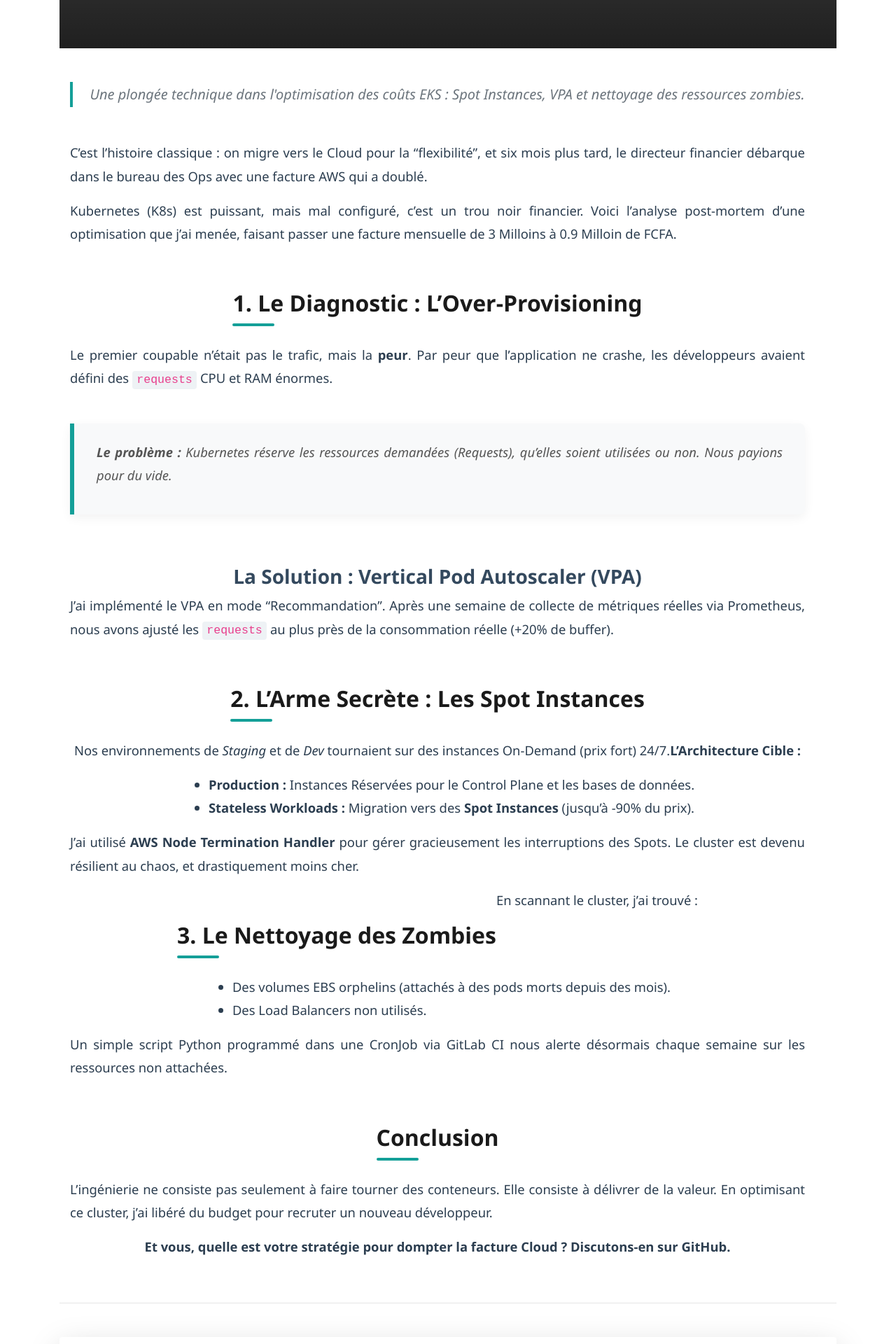
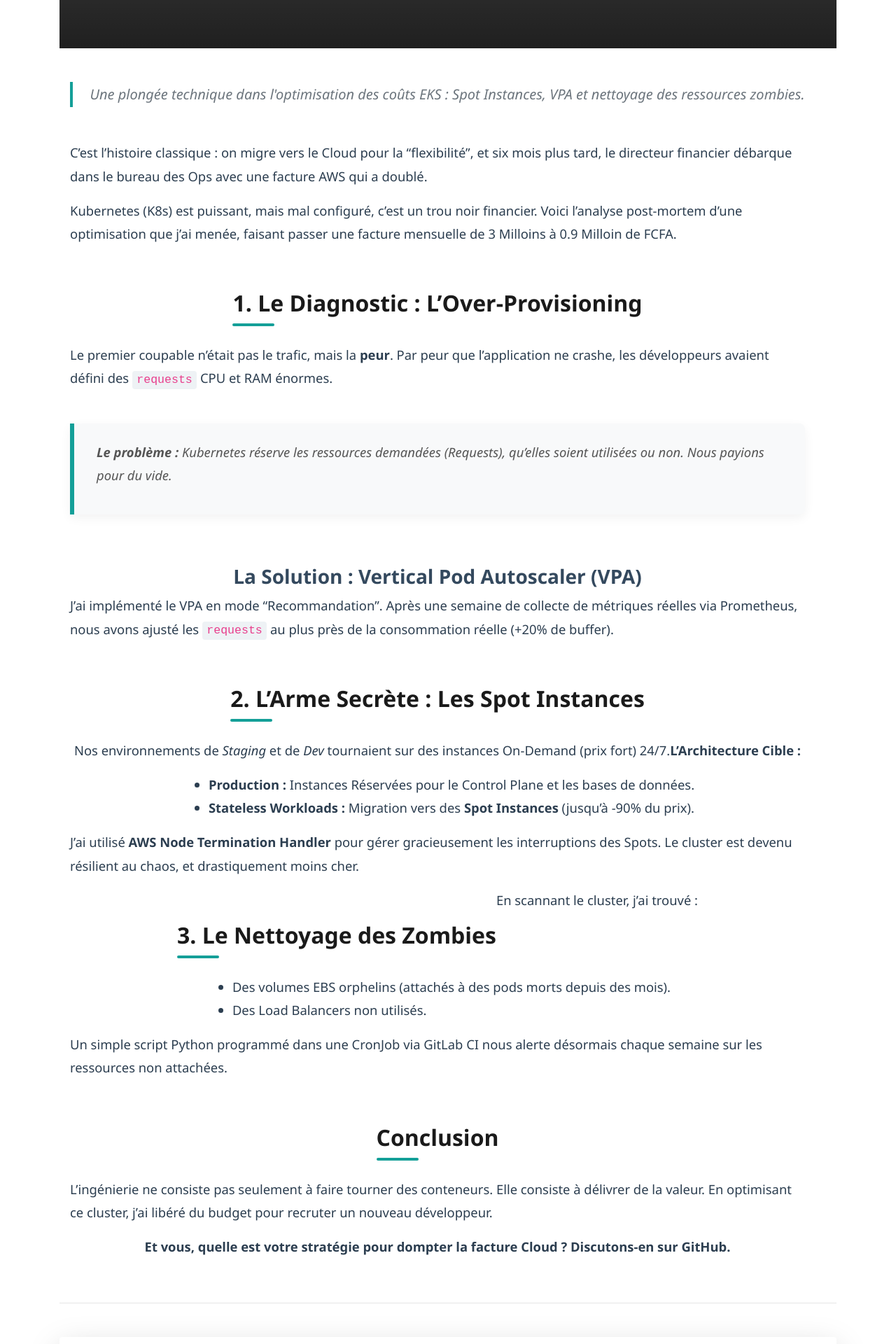
Before and after one commit to Henribikouri/Henribikouri.github.io, a Jekyll site: the page built from _posts/projects/2025-11-22-kubernetes-finops-optimisation.md, in a window 1280 px wide. Shown: the part 615-2535 px from the top of the page at 70% size. Built offline with Jekyll 4.4.1, drawn with Linux system fonts in a browser that asks for light colours; nearby versions of some CDN libraries; comment, search, counter and statistics services are not loaded; grey boxes are pictures that could not be loaded.

Commit message:
bourse d'excellence maj

```diff
--- a/css/main.css
+++ b/css/main.css
@@ -110,37 +110,6 @@ html {
     margin: 2rem 0;
 }
 
-/* Dans assets/css/style.css */
-.article-content img {
-    max-width: 100%; /* L'image ne dépasse jamais la largeur de son conteneur */
-    height: auto;
-    /* ... autres styles ... */
-    display: block; /* Important pour le centrage et la gestion du flux */
-}
-
-/* --- 1. JUSTIFICATION GLOBALE DU CORPS DE L'ARTICLE --- */
-
-.article-content {
-    /* (Vos styles de typographie et de largeur ici) */
-
-    /* Assurez-vous que l'ensemble du bloc est prêt pour la justification */
-    text-align: justify; /* Pour certains navigateurs */
-}
-
-/* Appliquer la justification aux paragraphes et aux listes */
-.article-content p,
-.article-content ul,
-.article-content ol,
-.article-content li {
-    text-align: justify !important; /* Force la justification partout */
-    /* text-justify: inter-word; */ /* Optionnel: peut améliorer le rendu des espaces sur certains navigateurs */
-}
-
-/* Correction pour les citations (Blockquotes) */
-.article-content blockquote {
-    /* Les citations doivent généralement rester alignées à gauche */
-    text-align: left !important;
-}
 /* --- AMÉLIORATIONS RESPONSIVE (SMARTPHONES) --- */
 
 /* 1. Ciblage des petits écrans (jusqu'à 767px de large) */
@@ -187,23 +156,6 @@ html {
         padding-left: 15px;
         padding-right: 15px;
     }
-
-    /* --- CORRECTION FINALE DANS assets/css/style.css --- */
-
-.article-content {
-    font-family: 'Segoe UI', Roboto, 'Helvetica Neue', sans-serif;
-    font-size: 1.15rem;
-    line-height: 1.8;
-    color: #333333;
-
-    /* NOUVELLE LIMITE DE LARGEUR BASÉE SUR COL-LG-8 (env. 66%) */
-    width: 66.666667%; /* 8/12 = 66.666667% */
-    margin-left: auto;  /* Centre le bloc horizontalement */
-    margin-right: auto; /* Centre le bloc horizontalement */
-
-    /* Le limiteur max-width est toujours une bonne pratique */
-    max-width: 850px;
-}
 
     .article-content h2 {
         font-size: 1.8rem;
```
Also changed, not shown: _data/experience.yml (+5 -2 lines), 2 other files.
